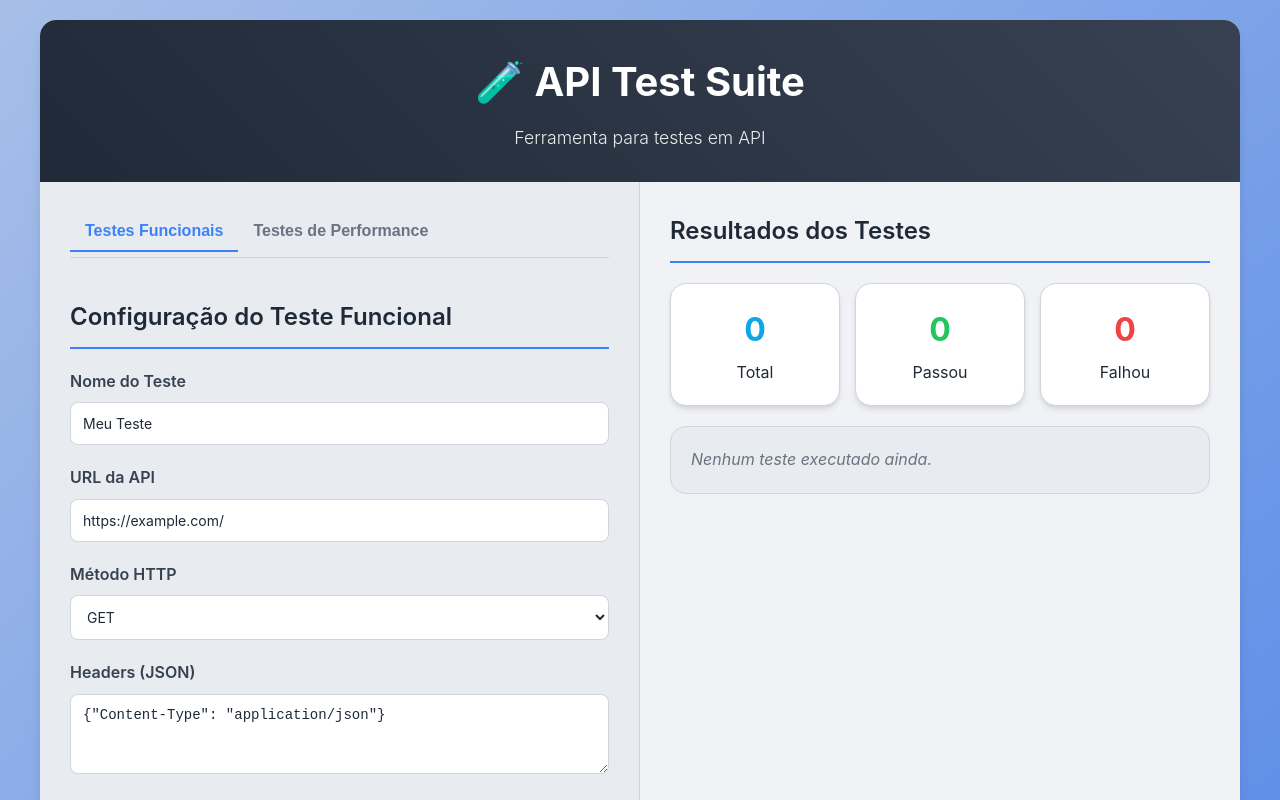
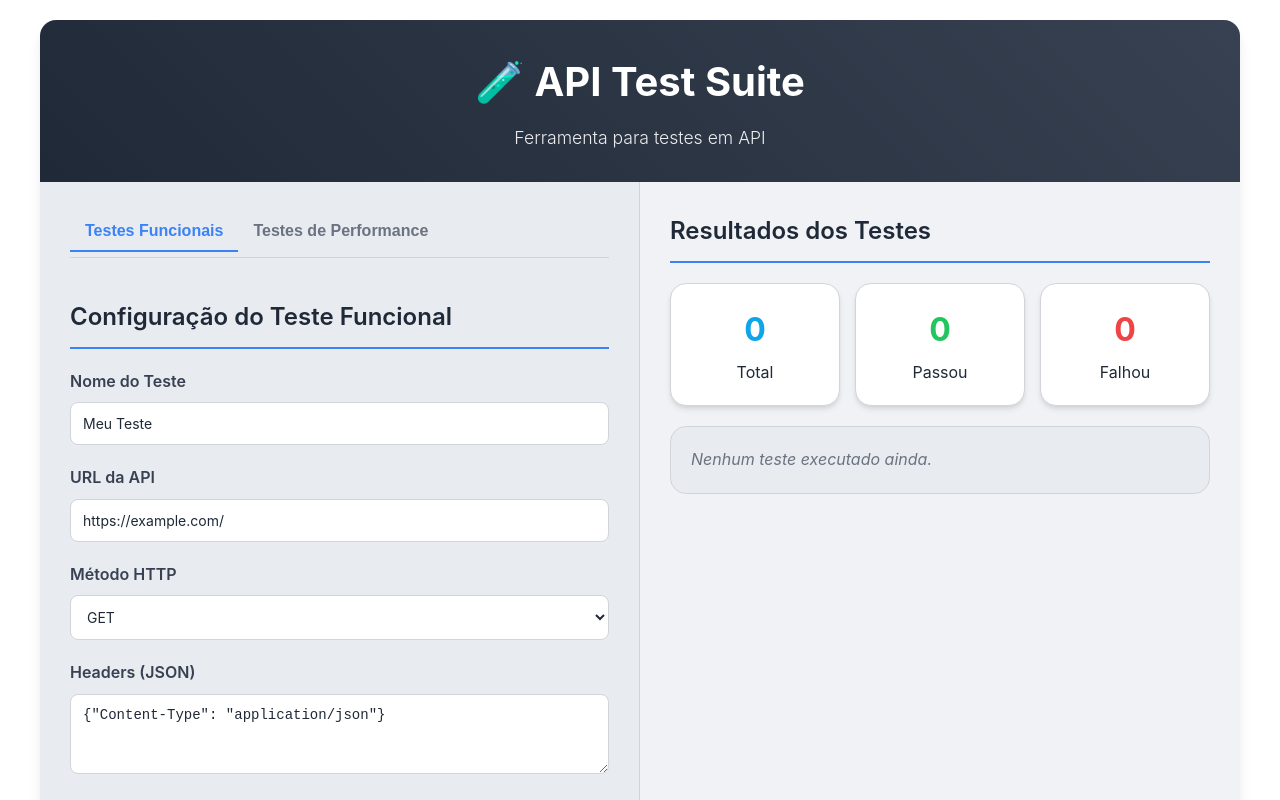
Before and after one commit to Ernanenn/api-test-react, a React (Vite) app: page / in a window 1280 px wide. Shown: the top 800 px of the page. Built offline with nearby package versions, Linux system fonts and the light colour scheme.

Commit message:
Após css

```diff
--- a/public/stylesAlt.css
+++ b/public/stylesAlt.css
@@ -59,7 +59,7 @@ body {
 
 body {
     font-family: var(--font-family-base);
-    background: linear-gradient(135deg, #A7BFE8 0%, #6190E8 100%);
+    background: linear-gradient(135deg, #6190E8 100%);
     line-height: 1.6;
     color: var(--dark-color);
 }
@@ -274,11 +274,9 @@ textarea {
     font-size: 1.2em;
     font-weight: 600;
     margin-bottom: 10px;
-    /* REMOVIDO: color: var(--dark-color); para permitir herança */
 }
 
 .test-result .test-status {
-    font-size: 0.9em;
     display: flex;
     align-items: center;
     gap: 5px;
```
